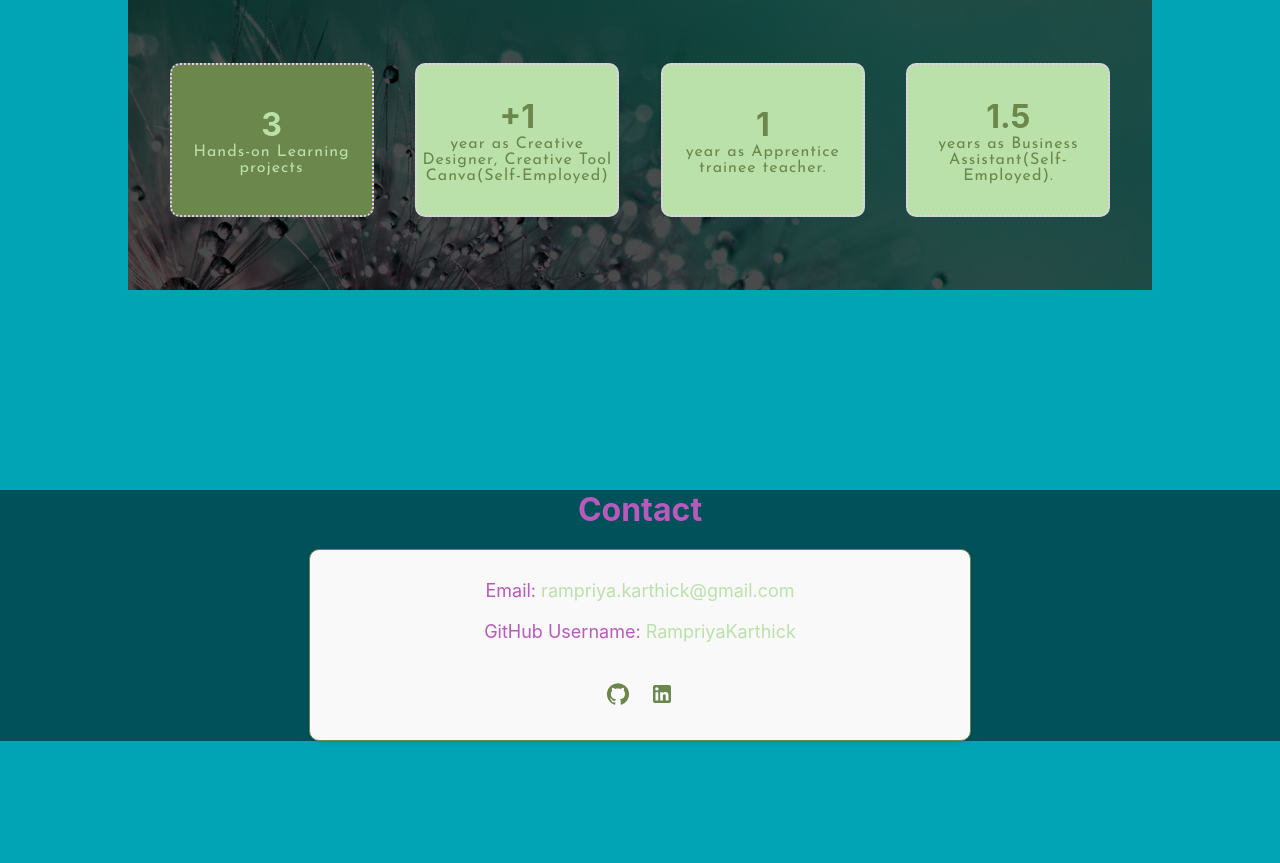
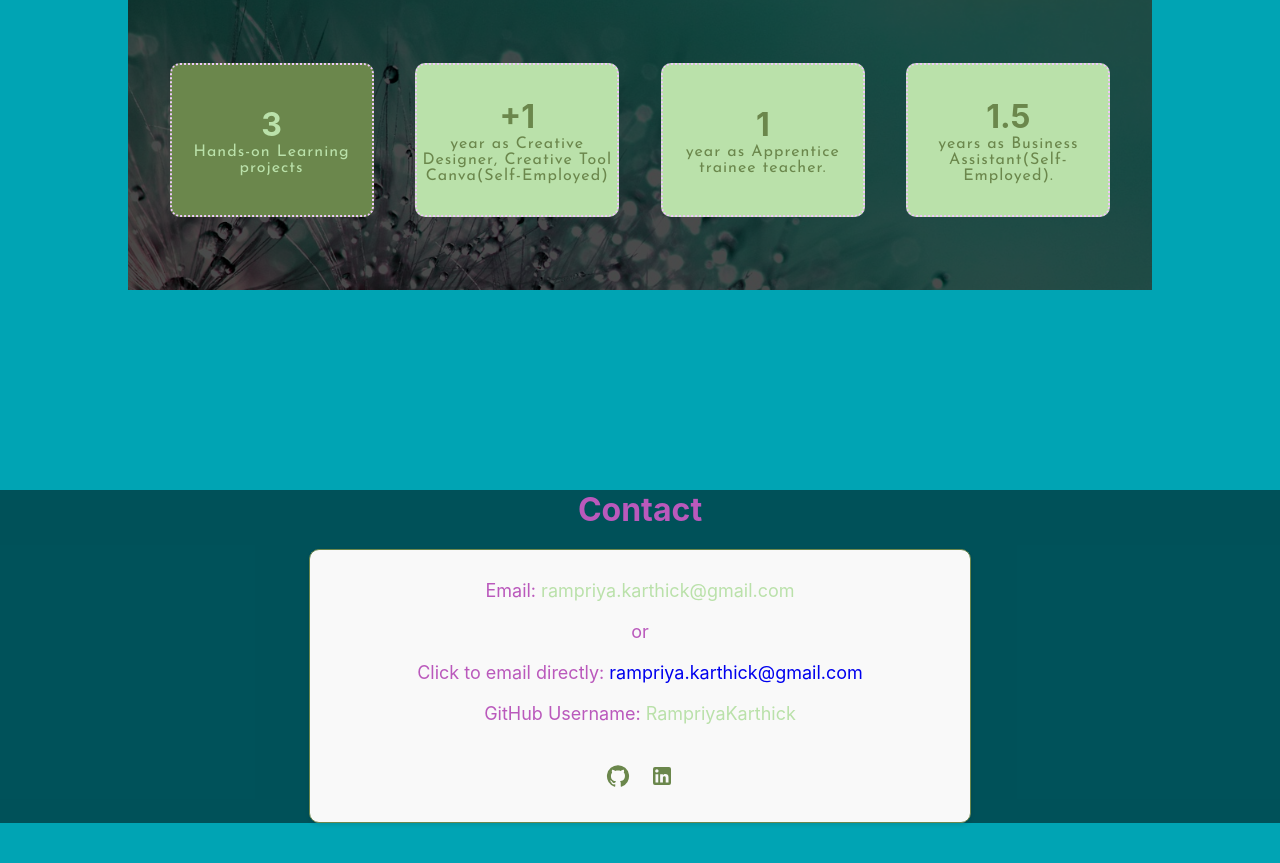
Before and after one commit to RampriyaKarthick/pf, a React (Create React App) app: page / in a window 1280 px wide. Shown: the part 2758-3621 px from the top of the page. Before the commit the page ends 3599 px from the top, so only its background shows below. Built offline with nearby package versions, Linux system fonts and the light colour scheme.

Commit message:
mailto corrections

```diff
--- a/src/components/Contact/Contact.js
+++ b/src/components/Contact/Contact.js
@@ -10,8 +10,18 @@ function Contact() {
     <h1>Contact</h1>
     <div className="contact__container">
     <p>
-            Email: <span>rampriya.karthick@gmail.com</span>
+    Email: <span>
+     rampriya.karthick@gmail.com
+    </span>
+
    </p>
+   <p>
+    or
+   </p>
+  <p>
+  Click to email directly: <span><a href="mailto:rampriya.karthick@gmail.com"><span>rampriya.karthick@gmail.com</span></a></span>
+  </p>
+
       <p>
         GitHub Username: <span>RampriyaKarthick</span>
       </p>
@@ -26,6 +36,7 @@ function Contact() {
     </div>
   </Element>
 </div>
+
   );
 }
 
```
Also changed, not shown: src/components/SkillContainer/SkillContainer.jsx (line endings or trailing spaces). Lines whose indentation alone changed are shown as unchanged.
